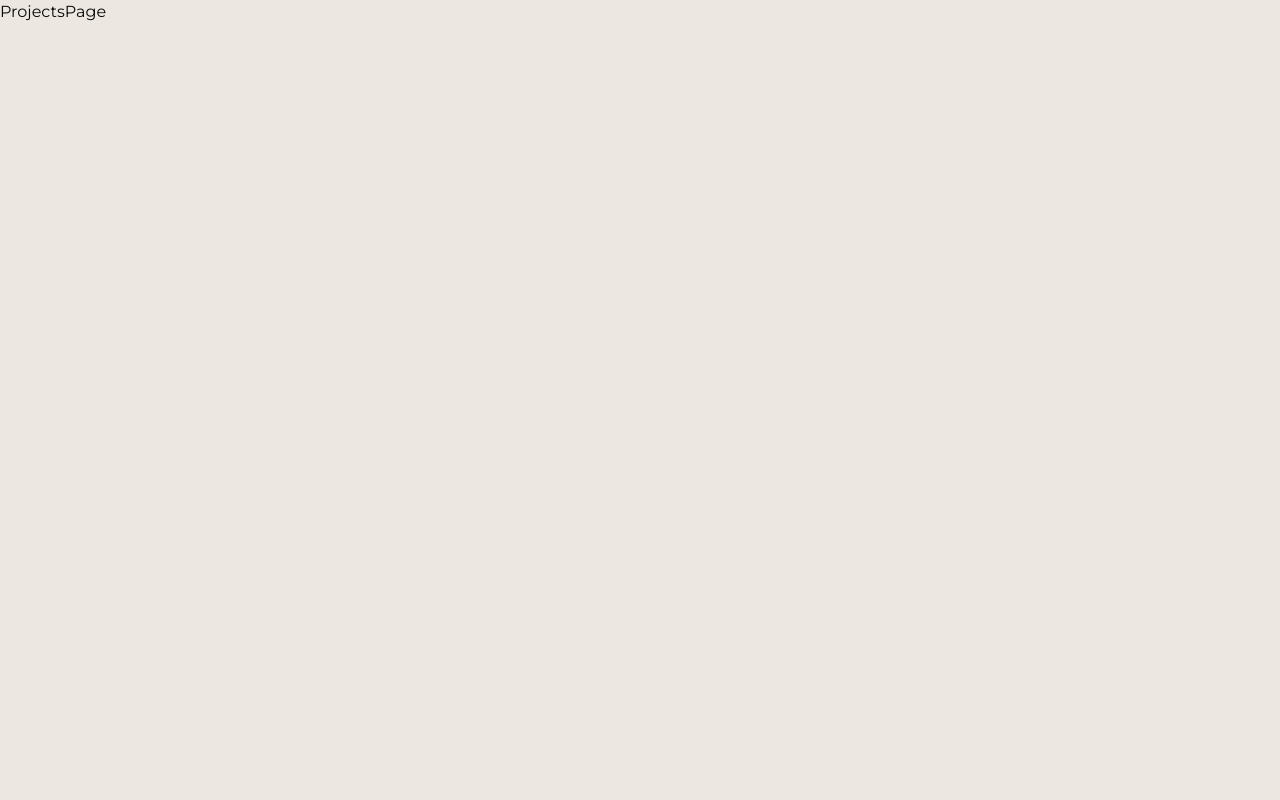
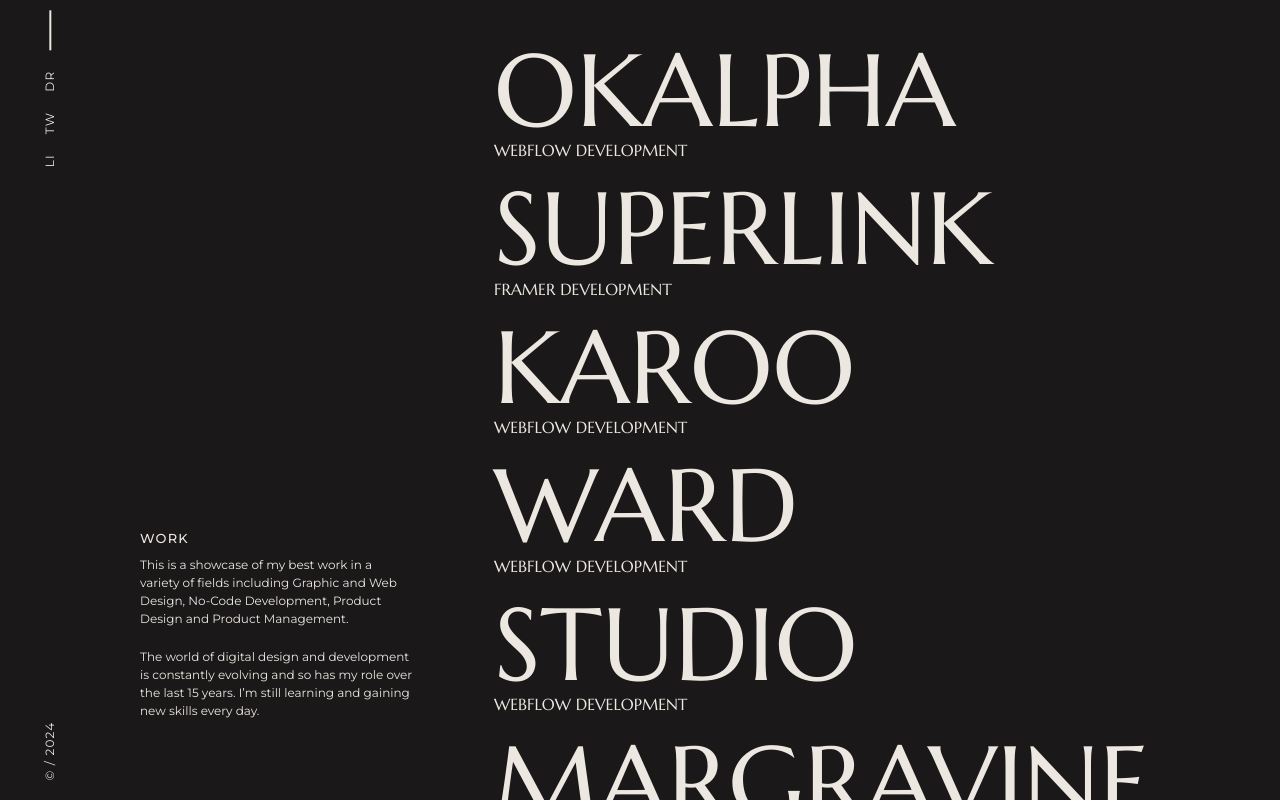
Before and after one commit to JaimeenMakavana/portfolio_2024, a Next.js app: page /projects in a window 1280 px wide. Built offline with nearby package versions, Linux system fonts and the light colour scheme.

Commit message:
projects: home page static design

```diff
--- /dev/null
+++ b/src/UiComponents/ProjectPageComponents/ProjectHeader.tsx
@@ -0,0 +1,46 @@
+import React from "react";
+
+interface Option {
+  name: string;
+  url: string;
+}
+
+const OPTION_DATA: Option[] = [
+  { name: "LI", url: "/projects" },
+  { name: "TW", url: "/about" },
+  { name: "DR", url: "/technical-skills" },
+];
+
+const OptionElement = ({ name, url }: { name: string; url?: string }) => {
+  console.log("url::: ", url);
+  return (
+    <li className="hover:underline transition-all duration-300 cursor-pointer">
+      {name}
+    </li>
+  );
+};
+
+const ProjectHeader = () => {
+  return (
+    <ul className="flex justify-between items-center px-10 text-[12px] py-5 md:w-[100px] md:flex-col md:h-dvh md:pt-20 md:pb-10">
+      <li>
+        <ul className="flex justify-start items-center gap-5 tracking-widest md:-rotate-90">
+          {OPTION_DATA.map((socialMedia) => (
+            <OptionElement
+              key={socialMedia.name}
+              name={socialMedia.name}
+              url=""
+            />
+          ))}
+          <li className="w-[40px] h-[2px] bg-[--offwhite] order-1"></li>
+        </ul>
+      </li>
+
+      <li className="md:-rotate-90 whitespace-nowrap tracking-widest">
+        © / 2024
+      </li>
+    </ul>
+  );
+};
+
+export default ProjectHeader;
--- /dev/null
+++ b/src/UiComponents/ProjectPageComponents/ProjectIntro.tsx
@@ -0,0 +1,25 @@
+import React from "react";
+
+const ProjectIntro = () => {
+  return (
+    <div className="pt-10 px-10 md:pt-28 lg:max-h-full lg:w-[30%] lg:flex lg:justify-end lg:flex-col lg:pb-20  *:text-[--offwhite]">
+      <h1 className="uppercase text-[13px] font-medium tracking-[1.2px] mb-2">
+        WORK
+      </h1>
+
+      <p className="text-[12px] text-[--charcoal] mb-5">
+        This is a showcase of my best work in a variety of fields including
+        Graphic and Web Design, No-Code Development, Product Design and Product
+        Management.
+      </p>
+
+      <p className="text-[12px] text-[--charcoal]">
+        The world of digital design and development is constantly evolving and
+        so has my role over the last 15 years. I’m still learning and gaining
+        new skills every day.
+      </p>
+    </div>
+  );
+};
+
+export default ProjectIntro;
--- /dev/null
+++ b/src/UiComponents/ProjectPageComponents/ProjectMenus.tsx
@@ -0,0 +1,63 @@
+"use client";
+import { useRouter } from "next/navigation";
+import React from "react";
+
+interface Option {
+  name: string;
+  url: string;
+  desc: string;
+}
+
+const OPTION_DATA: Option[] = [
+  { name: "OKALPHA", url: "/about", desc: "WEBFLOW DEVELOPMENT" },
+  { name: "SUPERLINK", url: "/projects", desc: "FRAMER DEVELOPMENT" },
+  { name: "KAROO", url: "/technical-skills", desc: "WEBFLOW DEVELOPMENT" },
+  { name: "WARD", url: "/", desc: "WEBFLOW DEVELOPMENT" },
+  { name: "STUDIO", url: "/", desc: "WEBFLOW DEVELOPMENT" },
+  { name: "MARGRAVINE", url: "/", desc: "WEBFLOW DEVELOPMENT" },
+  { name: "CSSCO", url: "/", desc: "WEBFLOW DEVELOPMENT" },
+  { name: "YUMMYUCK", url: "/", desc: "WEBFLOW DEVELOPMENT" },
+];
+
+const OptionElement = ({
+  name,
+  url,
+  desc,
+}: {
+  name: string;
+  url: string;
+  desc: string;
+}) => {
+  const router = useRouter();
+
+  const handleRouting = () => {
+    router.push(url);
+  };
+
+  return (
+    <div
+      className="hover:italic transition-all duration-300 cursor-pointer text-[--charcoal] text-[19vw] md:text-[8vw]"
+      onClick={handleRouting}
+    >
+      {name}
+      <p className="text-[16px] uppercase">{desc}</p>
+    </div>
+  );
+};
+
+const ProjectMenus = () => {
+  return (
+    <div className=" marcellus leading-none pt-10 px-10  lg:h-full lg:overflow-y-auto lg:flex-1 lg:text-[11vw]  *:text-[--offwhite] space-y-5 md:pb-20">
+      {OPTION_DATA.map((option) => (
+        <OptionElement
+          key={option.name}
+          name={option.name}
+          url={option.url}
+          desc={option.desc}
+        />
+      ))}
+    </div>
+  );
+};
+
+export default ProjectMenus;
--- a/src/app/projects/page.tsx
+++ b/src/app/projects/page.tsx
@@ -1,7 +1,18 @@
+import ProjectHeader from "@/UiComponents/ProjectPageComponents/ProjectHeader";
+import ProjectIntro from "@/UiComponents/ProjectPageComponents/ProjectIntro";
+import ProjectMenus from "@/UiComponents/ProjectPageComponents/ProjectMenus";
 import React from "react";
 
 const ProjectsPage = () => {
-  return <div>ProjectsPage</div>;
+  return (
+    <div className="flex flex-col justify-between h-dvh md:overflow-hidden md:flex-row !bg-[--charcoal] text-[--offwhite]">
+      <ProjectHeader />
+      <div className="md:flex-1 md:h-full md:overflow-y-auto lg:flex lg:overflow-hidden">
+        <ProjectIntro />
+        <ProjectMenus />
+      </div>
+    </div>
+  );
 };
 
 export default ProjectsPage;
```
